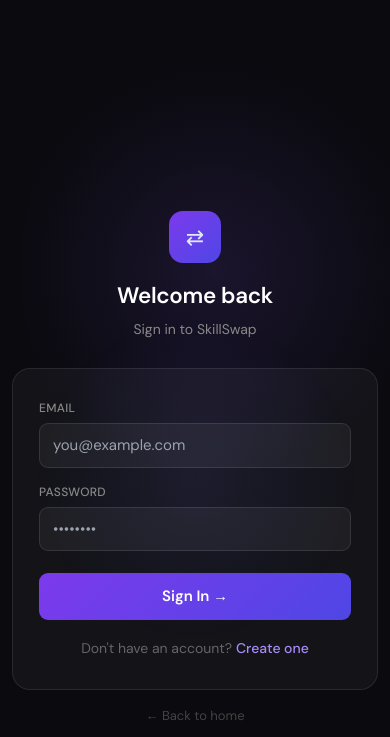
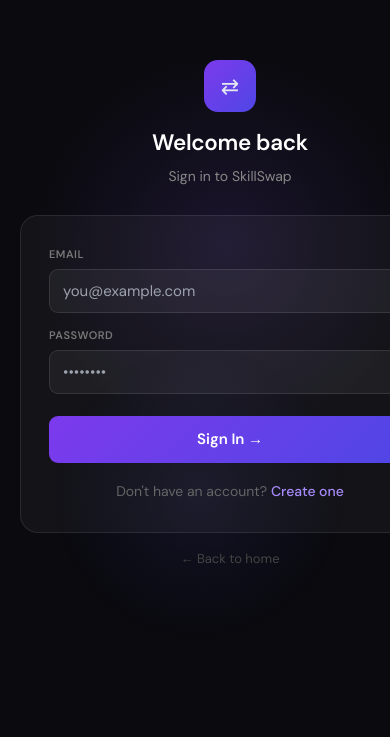
Before and after one commit to sanjay652005/skillswap, a React (Create React App) app in the folder client/: page /login in a window 390 px wide. Shown: the part 107-844 px from the top of the page. Built offline with nearby package versions, Linux system fonts and the light colour scheme; no server answers.

Commit message:
fix: improved landing page UI + mobile responsiveness

```diff
--- a/client/src/pages/Login.js
+++ b/client/src/pages/Login.js
@@ -26,80 +26,72 @@
   };
 
   return (
+    /* Outer: fixed fullscreen overlay */
     <div style={{
       position: 'fixed',
       inset: 0,
       background: '#0a0a0f',
-      display: 'flex',
-      alignItems: 'center',
-      justifyContent: 'center',
       zIndex: 9999,
-      overflowY: 'auto',
+      /* table centering — immune to flexbox/grid overrides from parent */
+      display: 'table',
+      width: '100%',
+      height: '100%',
     }}>
-      {/* bg orb left */}
+      {/* bg orbs */}
+      <div style={{ position: 'fixed', top: '15%', left: '8%', width: 450, height: 450, background: 'radial-gradient(circle, rgba(139,92,246,0.13) 0%, transparent 65%)', borderRadius: '50%', pointerEvents: 'none' }} />
+      <div style={{ position: 'fixed', bottom: '10%', right: '8%', width: 320, height: 320, background: 'radial-gradient(circle, rgba(99,102,241,0.10) 0%, transparent 65%)', borderRadius: '50%', pointerEvents: 'none' }} />
+
+      {/* table-cell centering */}
       <div style={{
-        position: 'fixed', top: '15%', left: '5%',
-        width: 500, height: 500,
-        background: 'radial-gradient(circle, rgba(139,92,246,0.13) 0%, transparent 65%)',
-        borderRadius: '50%', pointerEvents: 'none',
-      }} />
-      {/* bg orb right */}
+        display: 'table-cell',
+        verticalAlign: 'middle',
+        textAlign: 'center',
+        padding: '20px',
+      }}>
+        {/* inline-block card — text-align:center on parent centers this */}
         <div style={{
-        position: 'fixed', bottom: '10%', right: '5%',
-        width: 350, height: 350,
-        background: 'radial-gradient(circle, rgba(99,102,241,0.10) 0%, transparent 65%)',
-        borderRadius: '50%', pointerEvents: 'none',
-      }} />
-
-      {/* Card — hard maxWidth so it never stretches */}
-      <div style={{
+          display: 'inline-block',
           width: '420px',
-        maxWidth: 'calc(100vw - 40px)',
+          maxWidth: '100%',
+          textAlign: 'left',
           position: 'relative',
           zIndex: 1,
         }}>
+
           {/* Logo */}
           <div style={{ textAlign: 'center', marginBottom: 28 }}>
             <div style={{
               display: 'inline-flex', alignItems: 'center', justifyContent: 'center',
               width: 52, height: 52, borderRadius: 14,
               background: 'linear-gradient(135deg, #7c3aed, #4f46e5)',
-            marginBottom: 16,
+              marginBottom: 14,
             }}>
               <span style={{ fontSize: 22 }}>⇄</span>
             </div>
-          <h1 style={{
-            fontSize: 26, fontWeight: 700, color: '#fff',
-            margin: '0 0 6px', letterSpacing: '-0.3px',
-          }}>
+            <h1 style={{ fontSize: 26, fontWeight: 700, color: '#fff', margin: '0 0 6px', letterSpacing: '-0.3px' }}>
               Welcome back
             </h1>
-          <p style={{ color: '#888', fontSize: 14, margin: 0 }}>
-            Sign in to SkillSwap
-          </p>
+            <p style={{ color: '#888', fontSize: 14, margin: 0 }}>Sign in to SkillSwap</p>
           </div>
 
-        {/* Form box */}
+          {/* Card */}
           <div style={{
             background: 'rgba(255,255,255,0.04)',
             border: '1px solid rgba(255,255,255,0.09)',
             borderRadius: 18,
-          padding: '30px 26px',
+            padding: '30px 28px',
           }}>
             {error && (
               <div style={{
-              background: 'rgba(239,68,68,0.1)',
-              border: '1px solid rgba(239,68,68,0.25)',
-              borderRadius: 9, padding: '10px 13px',
-              marginBottom: 18, color: '#f87171', fontSize: 13,
-            }}>
-              {error}
-            </div>
+                background: 'rgba(239,68,68,0.1)', border: '1px solid rgba(239,68,68,0.25)',
+                borderRadius: 9, padding: '10px 13px', marginBottom: 18,
+                color: '#f87171', fontSize: 13,
+              }}>{error}</div>
             )}
 
             <form onSubmit={handleSubmit}>
-            <div style={{ marginBottom: 15 }}>
-              <label style={{ display: 'block', color: '#888', fontSize: 12, marginBottom: 6, fontWeight: 500, letterSpacing: '0.3px', textTransform: 'uppercase' }}>
+              <div style={{ marginBottom: 14 }}>
+                <label style={{ display: 'block', color: '#777', fontSize: 11, marginBottom: 6, fontWeight: 600, letterSpacing: '0.5px', textTransform: 'uppercase' }}>
                   Email
                 </label>
                 <input
@@ -114,18 +106,15 @@
                     boxSizing: 'border-box',
                     background: 'rgba(255,255,255,0.05)',
                     border: '1px solid rgba(255,255,255,0.1)',
-                  borderRadius: 9,
-                  padding: '10px 13px',
-                  color: '#fff',
-                  fontSize: 15,
-                  outline: 'none',
+                    borderRadius: 9, padding: '10px 13px',
+                    color: '#fff', fontSize: 15, outline: 'none',
                     fontFamily: 'inherit',
                   }}
                 />
               </div>
 
               <div style={{ marginBottom: 22 }}>
-              <label style={{ display: 'block', color: '#888', fontSize: 12, marginBottom: 6, fontWeight: 500, letterSpacing: '0.3px', textTransform: 'uppercase' }}>
+                <label style={{ display: 'block', color: '#777', fontSize: 11, marginBottom: 6, fontWeight: 600, letterSpacing: '0.5px', textTransform: 'uppercase' }}>
                   Password
                 </label>
                 <input
@@ -140,11 +129,8 @@
                     boxSizing: 'border-box',
                     background: 'rgba(255,255,255,0.05)',
                     border: '1px solid rgba(255,255,255,0.1)',
-                  borderRadius: 9,
-                  padding: '10px 13px',
-                  color: '#fff',
-                  fontSize: 15,
-                  outline: 'none',
+                    borderRadius: 9, padding: '10px 13px',
+                    color: '#fff', fontSize: 15, outline: 'none',
                     fontFamily: 'inherit',
                   }}
                 />
@@ -154,17 +140,11 @@
                 type="submit"
                 disabled={loading}
                 style={{
-                display: 'block',
-                width: '100%',
-                padding: '12px',
+                  display: 'block', width: '100%', padding: '12px',
                   background: loading ? '#4c1d95' : 'linear-gradient(135deg, #7c3aed, #4f46e5)',
-                border: 'none',
-                borderRadius: 9,
-                color: '#fff',
-                fontSize: 15,
-                fontWeight: 600,
-                cursor: loading ? 'not-allowed' : 'pointer',
-                fontFamily: 'inherit',
+                  border: 'none', borderRadius: 9,
+                  color: '#fff', fontSize: 15, fontWeight: 600,
+                  cursor: loading ? 'not-allowed' : 'pointer', fontFamily: 'inherit',
                 }}
               >
                 {loading ? 'Signing in...' : 'Sign In →'}
@@ -173,15 +153,15 @@
 
             <p style={{ textAlign: 'center', marginTop: 18, marginBottom: 0, color: '#666', fontSize: 14 }}>
               Don't have an account?{' '}
-            <Link to="/register" style={{ color: '#a78bfa', fontWeight: 500, textDecoration: 'none' }}>
-              Create one
-            </Link>
+              <Link to="/register" style={{ color: '#a78bfa', fontWeight: 500, textDecoration: 'none' }}>Create one</Link>
             </p>
           </div>
 
           <p style={{ textAlign: 'center', marginTop: 16, fontSize: 13, marginBottom: 0 }}>
             <Link to="/" style={{ color: '#444', textDecoration: 'none' }}>← Back to home</Link>
           </p>
+
+        </div>
       </div>
     </div>
   );
--- a/client/src/pages/Register.js
+++ b/client/src/pages/Register.js
@@ -40,28 +40,18 @@
   };
 
   const inp = {
-    display: 'block',
-    width: '100%',
-    boxSizing: 'border-box',
+    display: 'block', width: '100%', boxSizing: 'border-box',
     background: 'rgba(255,255,255,0.05)',
     border: '1px solid rgba(255,255,255,0.1)',
-    borderRadius: 9,
-    padding: '10px 13px',
-    color: '#fff',
-    fontSize: 15,
-    outline: 'none',
-    fontFamily: 'inherit',
-    marginBottom: 14,
+    borderRadius: 9, padding: '10px 13px',
+    color: '#fff', fontSize: 15, outline: 'none',
+    fontFamily: 'inherit', marginBottom: 14,
   };
 
   const lbl = {
-    display: 'block',
-    color: '#888',
-    fontSize: 12,
-    marginBottom: 6,
-    fontWeight: 500,
-    letterSpacing: '0.3px',
-    textTransform: 'uppercase',
+    display: 'block', color: '#777', fontSize: 11,
+    marginBottom: 6, fontWeight: 600,
+    letterSpacing: '0.5px', textTransform: 'uppercase',
   };
 
   return (
@@ -69,60 +59,54 @@
       position: 'fixed',
       inset: 0,
       background: '#0a0a0f',
-      display: 'flex',
-      alignItems: 'center',
-      justifyContent: 'center',
       zIndex: 9999,
-      overflowY: 'auto',
+      display: 'table',
+      width: '100%',
+      height: '100%',
+    }}>
+      {/* bg orbs */}
+      <div style={{ position: 'fixed', top: '10%', right: '8%', width: 380, height: 380, background: 'radial-gradient(circle, rgba(139,92,246,0.12) 0%, transparent 65%)', borderRadius: '50%', pointerEvents: 'none' }} />
+      <div style={{ position: 'fixed', bottom: '15%', left: '5%', width: 280, height: 280, background: 'radial-gradient(circle, rgba(99,102,241,0.09) 0%, transparent 65%)', borderRadius: '50%', pointerEvents: 'none' }} />
+
+      <div style={{
+        display: 'table-cell',
+        verticalAlign: 'middle',
+        textAlign: 'center',
         padding: '20px',
       }}>
-      {/* bg orbs */}
         <div style={{
-        position: 'fixed', top: '10%', right: '8%',
-        width: 400, height: 400,
-        background: 'radial-gradient(circle, rgba(139,92,246,0.12) 0%, transparent 65%)',
-        borderRadius: '50%', pointerEvents: 'none',
-      }} />
-      <div style={{
-        position: 'fixed', bottom: '15%', left: '5%',
-        width: 300, height: 300,
-        background: 'radial-gradient(circle, rgba(99,102,241,0.09) 0%, transparent 65%)',
-        borderRadius: '50%', pointerEvents: 'none',
-      }} />
-
-      {/* Card */}
-      <div style={{
+          display: 'inline-block',
           width: '460px',
-        maxWidth: 'calc(100vw - 40px)',
+          maxWidth: '100%',
+          textAlign: 'left',
           position: 'relative',
           zIndex: 1,
         }}>
+
           {/* Logo + title */}
-        <div style={{ textAlign: 'center', marginBottom: 24 }}>
+          <div style={{ textAlign: 'center', marginBottom: 22 }}>
             <div style={{
               display: 'inline-flex', alignItems: 'center', justifyContent: 'center',
               width: 48, height: 48, borderRadius: 13,
               background: 'linear-gradient(135deg, #7c3aed, #4f46e5)',
-            marginBottom: 13,
+              marginBottom: 12,
             }}>
               <span style={{ fontSize: 20 }}>⇄</span>
             </div>
             <h1 style={{ fontSize: 24, fontWeight: 700, color: '#fff', margin: '0 0 5px', letterSpacing: '-0.3px' }}>
               Join SkillSwap
             </h1>
-          <p style={{ color: '#888', fontSize: 13, margin: 0 }}>
-            Learn any skill without paying money
-          </p>
+            <p style={{ color: '#888', fontSize: 13, margin: 0 }}>Learn any skill without paying money</p>
           </div>
 
-        {/* Step pills */}
-        <div style={{ display: 'flex', justifyContent: 'center', alignItems: 'center', gap: 6, marginBottom: 22 }}>
+          {/* Step indicators */}
+          <div style={{ display: 'flex', justifyContent: 'center', alignItems: 'center', gap: 6, marginBottom: 20 }}>
             {STEPS.map((s, i) => (
               <React.Fragment key={s}>
                 <div style={{ display: 'flex', alignItems: 'center', gap: 6 }}>
                   <div style={{
                     width: 22, height: 22, borderRadius: '50%',
-                  background: i < step ? '#7c3aed' : i === step ? 'rgba(124,58,237,0.25)' : 'rgba(255,255,255,0.08)',
+                    background: i < step ? '#7c3aed' : i === step ? 'rgba(124,58,237,0.25)' : 'rgba(255,255,255,0.07)',
                     border: i === step ? '1.5px solid #7c3aed' : '1.5px solid transparent',
                     display: 'flex', alignItems: 'center', justifyContent: 'center',
                     fontSize: 11, color: '#fff', fontWeight: 600,
@@ -134,31 +118,28 @@
                   </span>
                 </div>
                 {i < STEPS.length - 1 && (
-                <div style={{ width: 20, height: 1, background: 'rgba(255,255,255,0.08)' }} />
+                  <div style={{ width: 22, height: 1, background: 'rgba(255,255,255,0.07)' }} />
                 )}
               </React.Fragment>
             ))}
           </div>
 
-        {/* Form box */}
+          {/* Form card */}
           <div style={{
             background: 'rgba(255,255,255,0.04)',
             border: '1px solid rgba(255,255,255,0.09)',
             borderRadius: 18,
-          padding: '26px 24px',
+            padding: '26px 26px',
           }}>
             {error && (
               <div style={{
-              background: 'rgba(239,68,68,0.1)',
-              border: '1px solid rgba(239,68,68,0.25)',
-              borderRadius: 9, padding: '10px 13px',
-              marginBottom: 16, color: '#f87171', fontSize: 13,
-            }}>
-              {error}
-            </div>
+                background: 'rgba(239,68,68,0.1)', border: '1px solid rgba(239,68,68,0.25)',
+                borderRadius: 9, padding: '10px 13px', marginBottom: 16,
+                color: '#f87171', fontSize: 13,
+              }}>{error}</div>
             )}
 
-          {/* Step 0 — Account */}
+            {/* Step 0 */}
             {step === 0 && (
               <>
                 <label style={lbl}>Full Name</label>
@@ -170,11 +151,11 @@
               </>
             )}
 
-          {/* Step 1 — Profile */}
+            {/* Step 1 */}
             {step === 1 && (
               <>
                 <label style={lbl}>Bio</label>
-              <textarea style={{ ...inp, resize: 'vertical', minHeight: 75 }} value={form.bio} onChange={e => update('bio', e.target.value)} placeholder="Tell others about yourself..." />
+                <textarea style={{ ...inp, resize: 'vertical', minHeight: 72 }} value={form.bio} onChange={e => update('bio', e.target.value)} placeholder="Tell others about yourself..." />
                 <label style={lbl}>Availability</label>
                 <select style={{ ...inp, cursor: 'pointer' }} value={form.availability} onChange={e => update('availability', e.target.value)}>
                   <option value="weekdays">Weekdays</option>
@@ -189,26 +170,26 @@
               </>
             )}
 
-          {/* Step 2 — Skills */}
+            {/* Step 2 */}
             {step === 2 && (
               <>
                 <label style={lbl}>Skills I Can Teach</label>
                 <input style={inp} value={form.skillsOffered} onChange={e => update('skillsOffered', e.target.value)} placeholder="React, Node.js, Python (comma separated)" />
                 <label style={lbl}>Skills I Want to Learn</label>
-              <input style={{ ...inp, marginBottom: 4 }} value={form.skillsWanted} onChange={e => update('skillsWanted', e.target.value)} placeholder="UI/UX, Machine Learning, Docker" />
-              <p style={{ color: '#555', fontSize: 12, margin: '0 0 4px' }}>Separate multiple skills with commas</p>
+                <input style={{ ...inp, marginBottom: 6 }} value={form.skillsWanted} onChange={e => update('skillsWanted', e.target.value)} placeholder="UI/UX, Machine Learning, Docker" />
+                <p style={{ color: '#555', fontSize: 12, margin: 0 }}>Separate multiple skills with commas</p>
               </>
             )}
 
-          {/* Nav buttons */}
+            {/* Buttons */}
             <div style={{ display: 'flex', gap: 8, marginTop: 20 }}>
               {step > 0 && (
                 <button onClick={() => setStep(s => s - 1)} style={{
                   flex: 1, padding: '11px',
                   background: 'rgba(255,255,255,0.06)',
                   border: '1px solid rgba(255,255,255,0.1)',
-                borderRadius: 9, color: '#aaa',
-                fontSize: 14, cursor: 'pointer', fontFamily: 'inherit',
+                  borderRadius: 9, color: '#aaa', fontSize: 14,
+                  cursor: 'pointer', fontFamily: 'inherit',
                 }}>
                   Back
                 </button>
@@ -244,6 +225,8 @@
           <p style={{ textAlign: 'center', marginTop: 8, fontSize: 13, marginBottom: 0 }}>
             <Link to="/" style={{ color: '#444', textDecoration: 'none' }}>← Back to home</Link>
           </p>
+
+        </div>
       </div>
     </div>
   );
```
Lines whose indentation alone changed are shown as unchanged.
